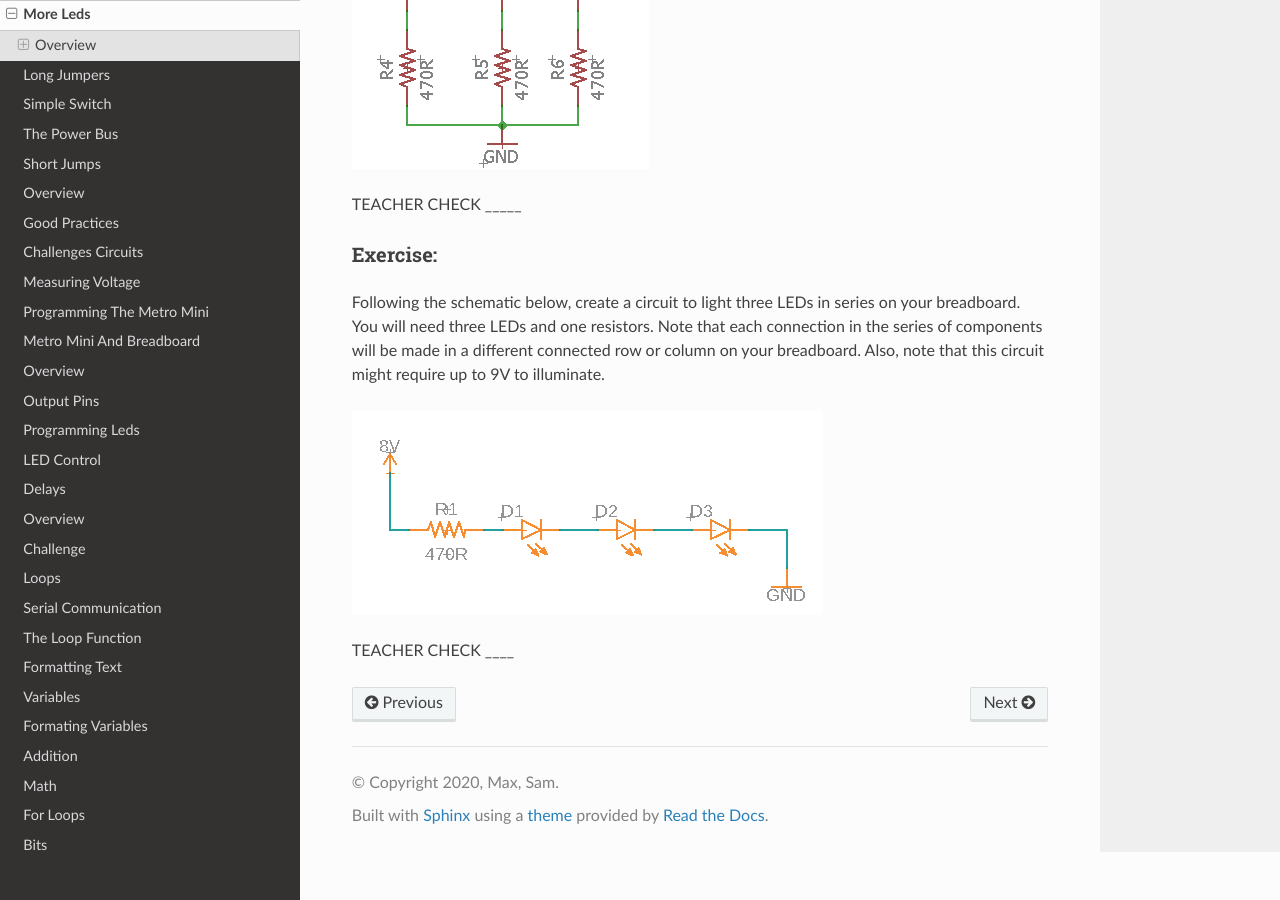
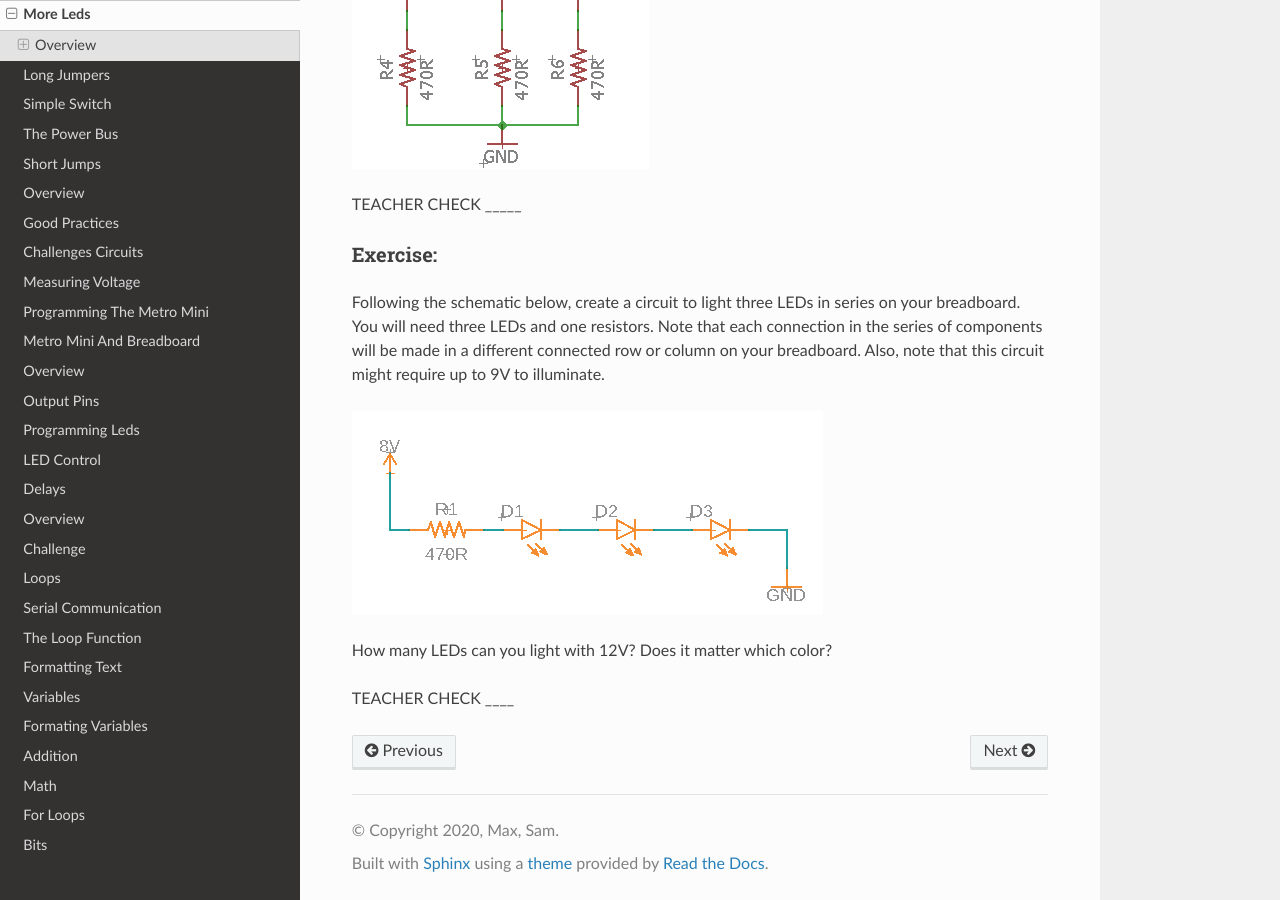
Before and after one commit to maxtkc/mvths-wiki, a Sphinx documentation site: the page built from docs/003-more-leds.rst, in a window 1280 px wide and 900 px high, scrolled down 718 px. Built offline with Sphinx 7.4.7 and the Read the Docs theme 2.0.0, drawn with Linux system fonts in a browser that asks for light colours; pages that are not in the unit, such as notebooks, are missing from menus.

Commit message:
Update 003-more-leds.rst

```diff
--- a/docs/003-more-leds.rst
+++ b/docs/003-more-leds.rst
@@ -24,4 +24,6 @@ Following the schematic below, create a circuit to light three LEDs in series on
 .. figure:: images/seriesled.PNG
    :alt:
 
+How many LEDs can you light with 12V? Does it matter which color?
+
 TEACHER CHECK \_\_\_\_
```
